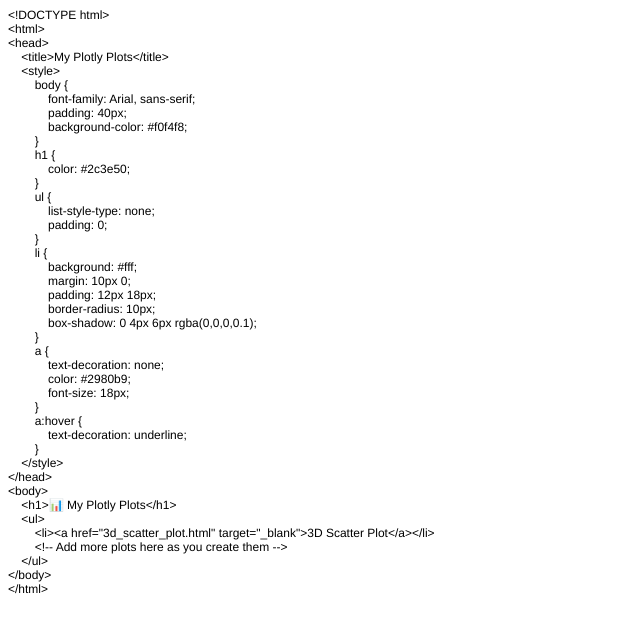
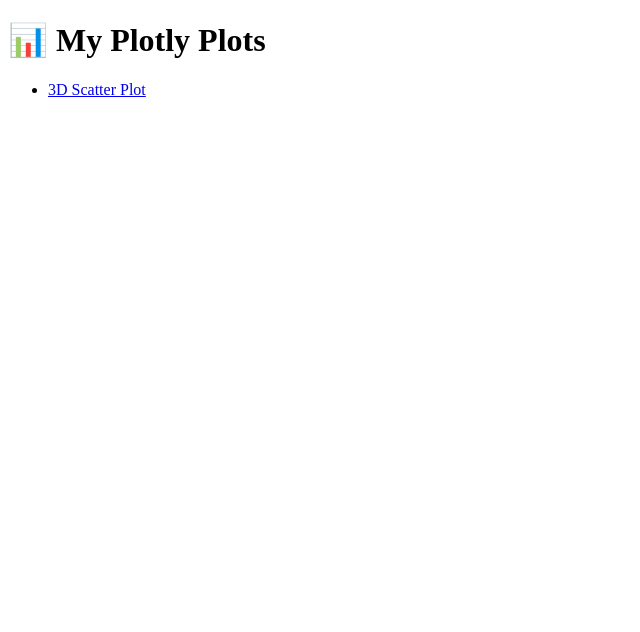
Before and after one commit to Supratim2004/plotly-plots, a plain HTML site: page index.html in a window 1280 px wide. Shown: the whole page, without its empty margins (0-640 px from the left). Drawn offline with Linux system fonts and the light colour scheme.

Commit message:
Update index.html

```diff
--- a/index.html
+++ b/index.html
@@ -1,57 +1,12 @@
-<!DOCTYPE html PUBLIC "-//W3C//DTD HTML 4.01//EN" "http://www.w3.org/TR/html4/strict.dtd">
+<!DOCTYPE html>
 <html>
 <head>
-  <meta http-equiv="Content-Type" content="text/html; charset=utf-8">
-  <meta http-equiv="Content-Style-Type" content="text/css">
-  <title></title>
-  <meta name="Generator" content="Cocoa HTML Writer">
-  <meta name="CocoaVersion" content="2575.5">
-  <style type="text/css">
-    p.p1 {margin: 0.0px 0.0px 0.0px 0.0px; font: 12.0px Helvetica}
-  </style>
+    <title>My Plotly Plots</title>
 </head>
 <body>
-<p class="p1">&lt;!DOCTYPE html&gt;</p>
-<p class="p1">&lt;html&gt;</p>
-<p class="p1">&lt;head&gt;</p>
-<p class="p1"><span class="Apple-converted-space">    </span>&lt;title&gt;My Plotly Plots&lt;/title&gt;</p>
-<p class="p1"><span class="Apple-converted-space">    </span>&lt;style&gt;</p>
-<p class="p1"><span class="Apple-converted-space">        </span>body {</p>
-<p class="p1"><span class="Apple-converted-space">            </span>font-family: Arial, sans-serif;</p>
-<p class="p1"><span class="Apple-converted-space">            </span>padding: 40px;</p>
-<p class="p1"><span class="Apple-converted-space">            </span>background-color: #f0f4f8;</p>
-<p class="p1"><span class="Apple-converted-space">        </span>}</p>
-<p class="p1"><span class="Apple-converted-space">        </span>h1 {</p>
-<p class="p1"><span class="Apple-converted-space">            </span>color: #2c3e50;</p>
-<p class="p1"><span class="Apple-converted-space">        </span>}</p>
-<p class="p1"><span class="Apple-converted-space">        </span>ul {</p>
-<p class="p1"><span class="Apple-converted-space">            </span>list-style-type: none;</p>
-<p class="p1"><span class="Apple-converted-space">            </span>padding: 0;</p>
-<p class="p1"><span class="Apple-converted-space">        </span>}</p>
-<p class="p1"><span class="Apple-converted-space">        </span>li {</p>
-<p class="p1"><span class="Apple-converted-space">            </span>background: #fff;</p>
-<p class="p1"><span class="Apple-converted-space">            </span>margin: 10px 0;</p>
-<p class="p1"><span class="Apple-converted-space">            </span>padding: 12px 18px;</p>
-<p class="p1"><span class="Apple-converted-space">            </span>border-radius: 10px;</p>
-<p class="p1"><span class="Apple-converted-space">            </span>box-shadow: 0 4px 6px rgba(0,0,0,0.1);</p>
-<p class="p1"><span class="Apple-converted-space">        </span>}</p>
-<p class="p1"><span class="Apple-converted-space">        </span>a {</p>
-<p class="p1"><span class="Apple-converted-space">            </span>text-decoration: none;</p>
-<p class="p1"><span class="Apple-converted-space">            </span>color: #2980b9;</p>
-<p class="p1"><span class="Apple-converted-space">            </span>font-size: 18px;</p>
-<p class="p1"><span class="Apple-converted-space">        </span>}</p>
-<p class="p1"><span class="Apple-converted-space">        </span>a:hover {</p>
-<p class="p1"><span class="Apple-converted-space">            </span>text-decoration: underline;</p>
-<p class="p1"><span class="Apple-converted-space">        </span>}</p>
-<p class="p1"><span class="Apple-converted-space">    </span>&lt;/style&gt;</p>
-<p class="p1">&lt;/head&gt;</p>
-<p class="p1">&lt;body&gt;</p>
-<p class="p1"><span class="Apple-converted-space">    </span>&lt;h1&gt;📊 My Plotly Plots&lt;/h1&gt;</p>
-<p class="p1"><span class="Apple-converted-space">    </span>&lt;ul&gt;</p>
-<p class="p1"><span class="Apple-converted-space">        </span>&lt;li&gt;&lt;a href="3d_scatter_plot.html" target="_blank"&gt;3D Scatter Plot&lt;/a&gt;&lt;/li&gt;</p>
-<p class="p1"><span class="Apple-converted-space">        </span>&lt;!-- Add more plots here as you create them --&gt;</p>
-<p class="p1"><span class="Apple-converted-space">    </span>&lt;/ul&gt;</p>
-<p class="p1">&lt;/body&gt;</p>
-<p class="p1">&lt;/html&gt;</p>
+    <h1>📊 My Plotly Plots</h1>
+    <ul>
+        <li><a href="3d_scatter_plot.html" target="_blank">3D Scatter Plot</a></li>
+    </ul>
 </body>
 </html>
```
